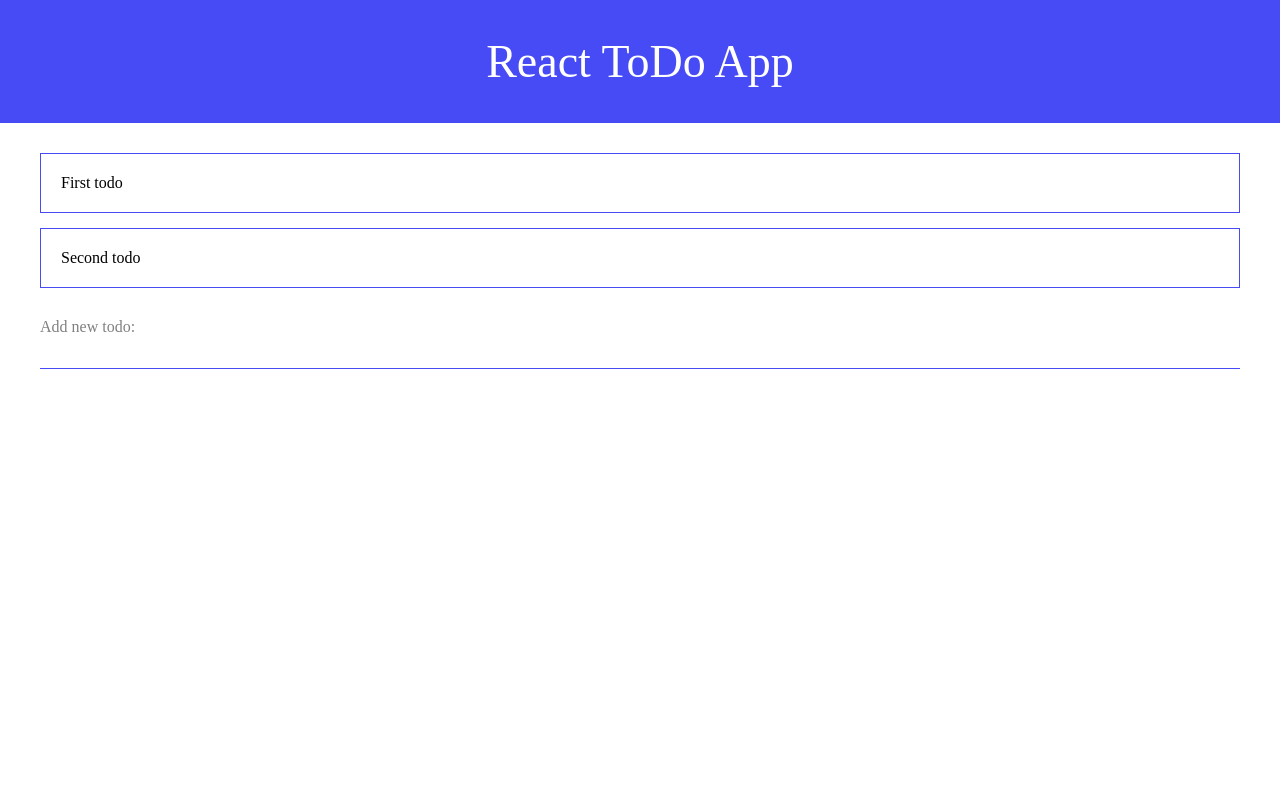
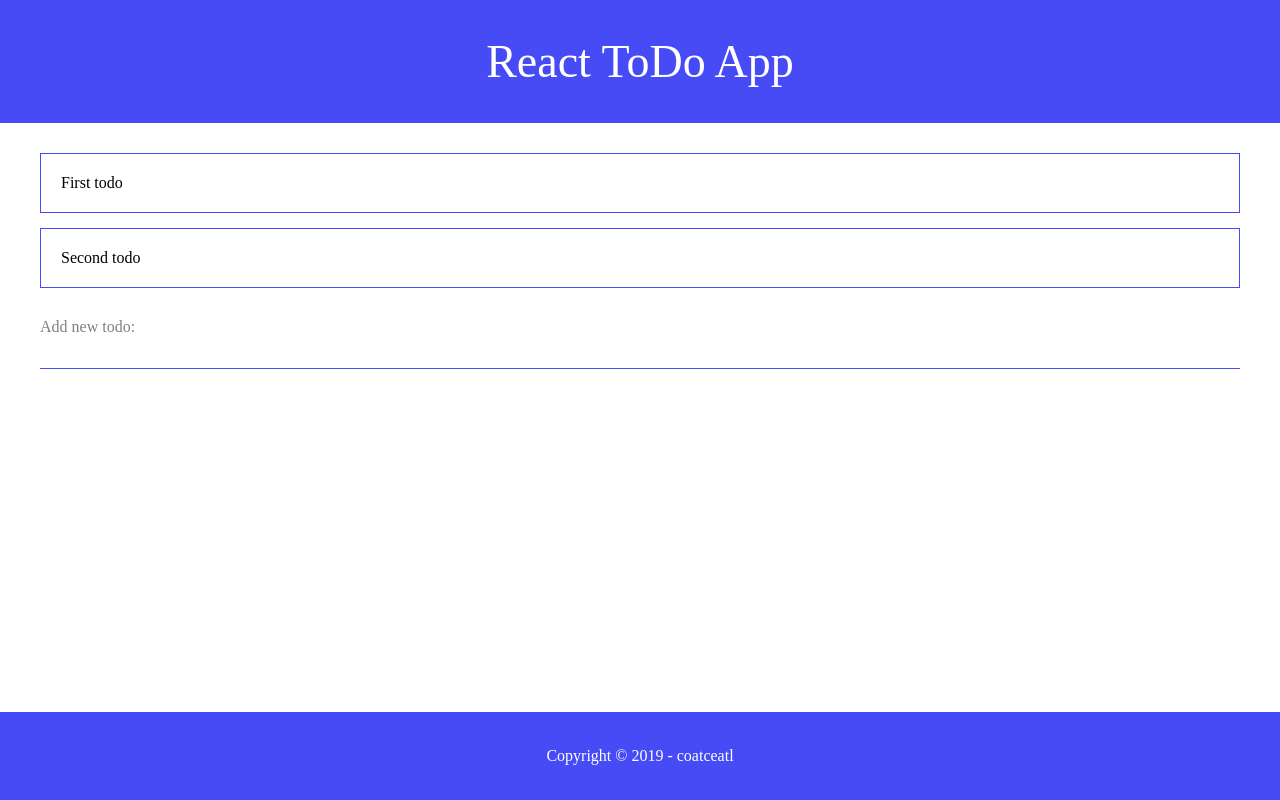
Before and after one commit to coatceatl/todo-react-webpack, a React app: page / in a window 1280 px wide. Built offline with nearby package versions, Linux system fonts and the light colour scheme.

Commit message:
added footer

```diff
--- a/src/components/App.jsx
+++ b/src/components/App.jsx
@@ -42,6 +42,7 @@ class App extends Component {
         <div className="header">React ToDo App</div>
         <Todos todos={this.state.todos} deleteTodo={this.deleteTodo} />
         <AddTodo addTodo={this.addTodo} />
+        <div className="footer">Copyright © 2019 - coatceatl</div>
       </div>
     );
   }
--- a/src/scss/main.scss
+++ b/src/scss/main.scss
@@ -36,6 +36,21 @@ input {
 input:focus {
   outline: none;
 }
+.footer {
+  background-color: #464bf5;
+  padding: 35px 0;
+  color: #fff;
+  font-size: 16px;
+  text-align: center;
+  display: flex;
+  align-items: center;
+  justify-content: center;
+  position: absolute;
+  width: 100%;
+  bottom: 0;
+  left: 0;
+  right: 0;
+}
 @media(max-width: 1200px) {
   .todo-content {
     margin-left: 20px;
```
Also changed, not shown: 2 other files (tests, documents, lock files or other folders).
